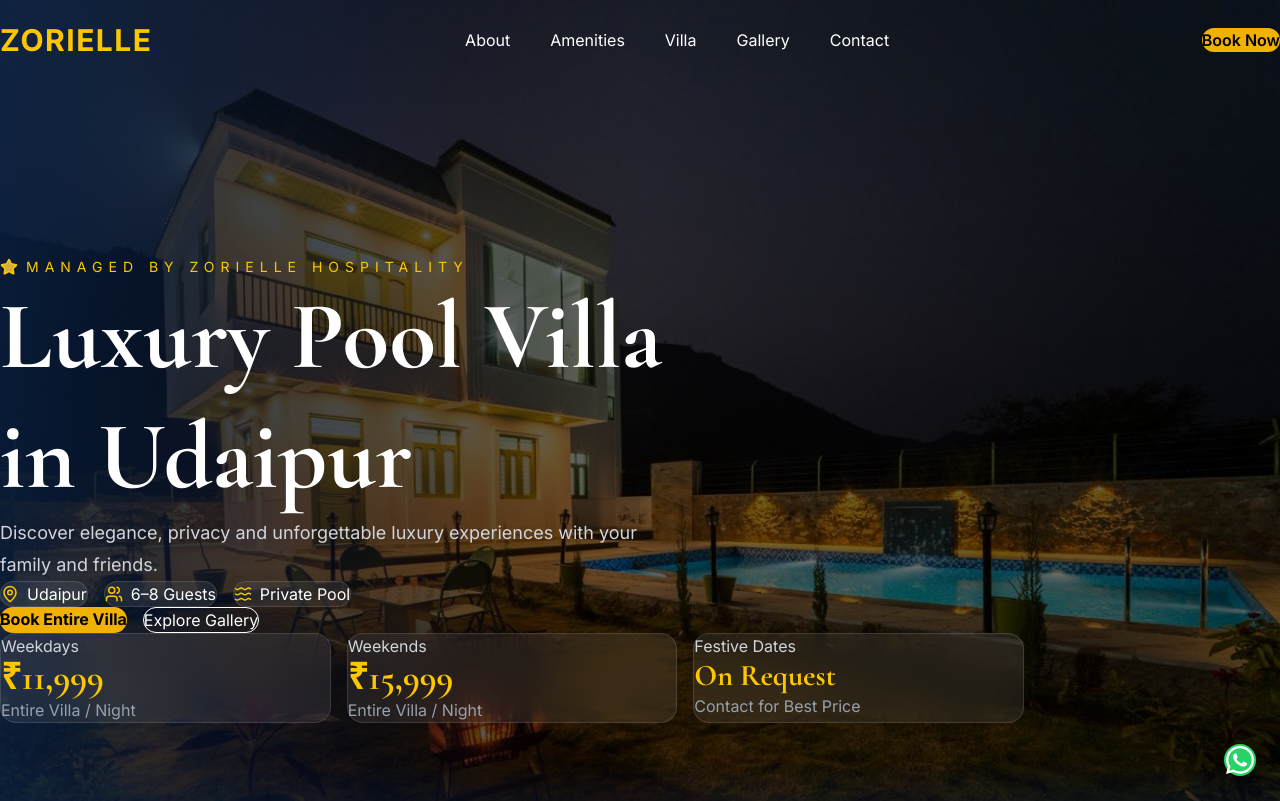
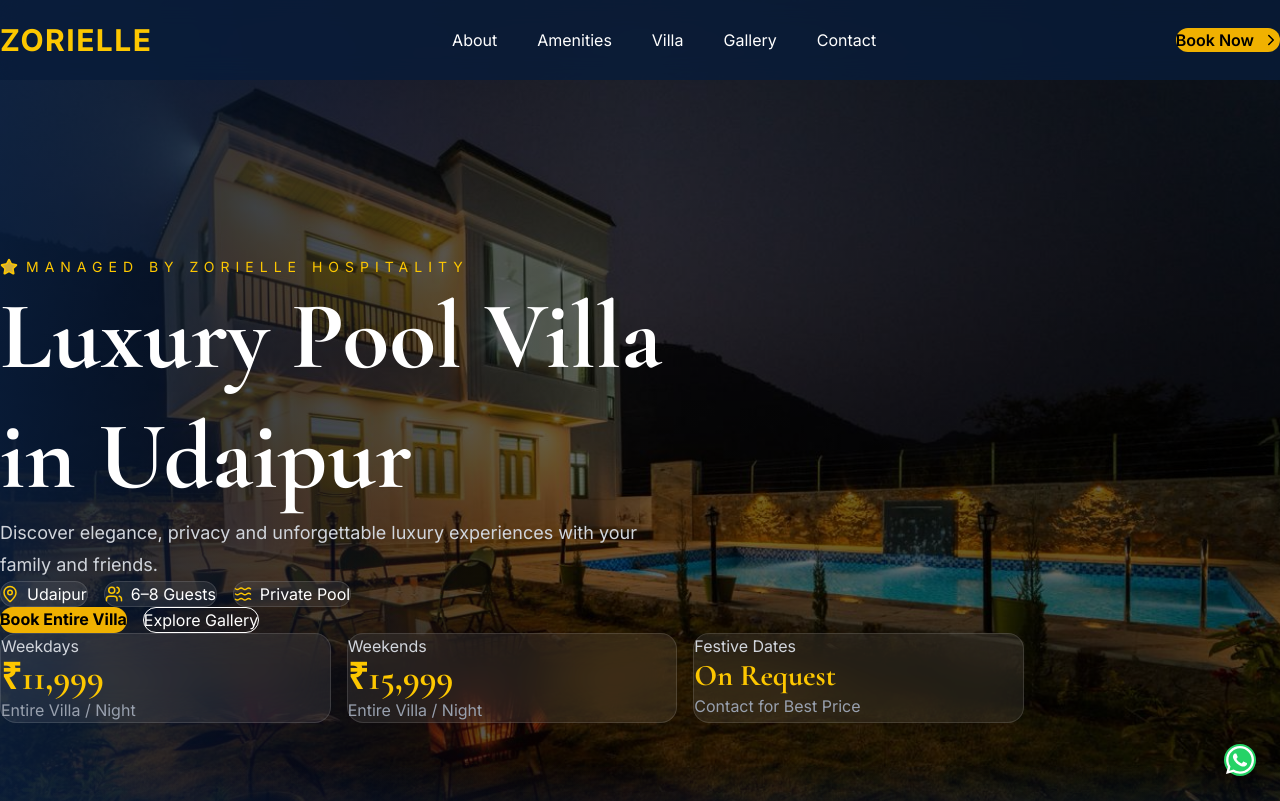
Before and after one commit to Sohail215/sohail-215, a Next.js app: page / in a window 1280 px wide. Shown: the top 801 px of the page. Built offline with nearby package versions, Linux system fonts and the light colour scheme.

Commit message:
Fix navbar responsiveness

```diff
--- a/components/Navbar.tsx
+++ b/components/Navbar.tsx
@@ -1,7 +1,7 @@
 "use client";
 
-import { useState, useEffect } from "react";
-import { Menu, X } from "lucide-react";
+import { useEffect, useState } from "react";
+import { Menu, X, ChevronRight } from "lucide-react";
 
 const navLinks = [
   { name: "About", href: "#about" },
@@ -16,10 +16,8 @@
   const [scrolled, setScrolled] = useState(false);
 
   useEffect(() => {
-    const onScroll = () => setScrolled(window.scrollY > 40);
-
+    const onScroll = () => setScrolled(window.scrollY > 20);
     window.addEventListener("scroll", onScroll);
-
     return () => window.removeEventListener("scroll", onScroll);
   }, []);
 
@@ -27,76 +25,67 @@
     <header
       className={`fixed top-0 left-0 w-full z-50 transition-all duration-500 ${
         scrolled
-          ? "bg-[#081C3A]/90 backdrop-blur-xl shadow-2xl border-b border-yellow-500/20"
-          : "bg-transparent"
+          ? "bg-[#081C3A]/95 backdrop-blur-xl shadow-2xl border-b border-yellow-500/20"
+          : "bg-[#081C3A]/80 backdrop-blur-md"
       }`}
     >
-      <div className="max-w-7xl mx-auto px-6 h-20 flex items-center justify-between">
-
+      <div className="max-w-7xl mx-auto px-4 sm:px-6 h-16 md:h-20 flex items-center justify-between gap-4">
         {/* Logo */}
-
         <a
           href="/"
-          className="text-3xl font-bold tracking-wider text-yellow-400"
+          className="shrink-0 text-2xl md:text-3xl font-bold tracking-wider text-yellow-400 hover:text-yellow-300 transition"
         >
           ZORIELLE
         </a>
 
         {/* Desktop Menu */}
-
-        <nav className="hidden lg:flex items-center gap-10">
-
+        <nav className="hidden md:flex items-center gap-6 lg:gap-10">
           {navLinks.map((item) => (
             <a
               key={item.name}
               href={item.href}
-              className="text-white hover:text-yellow-400 transition duration-300"
+              className="text-white text-sm lg:text-base hover:text-yellow-400 transition duration-300"
             >
               {item.name}
             </a>
           ))}
-
         </nav>
 
         {/* Desktop Button */}
-
         <a
           href="https://wa.me/918619985400"
           target="_blank"
           rel="noopener noreferrer"
-          className="hidden lg:inline-block bg-yellow-500 hover:bg-yellow-400 text-black font-semibold px-7 py-3 rounded-full transition"
+          className="hidden md:inline-flex items-center gap-2 bg-yellow-500 hover:bg-yellow-400 text-black font-semibold px-5 lg:px-7 py-2.5 lg:py-3 rounded-full transition duration-300 hover:scale-105"
         >
           Book Now
+          <ChevronRight size={18} />
         </a>
 
         {/* Mobile Menu Button */}
-
         <button
           onClick={() => setOpen(!open)}
-          className="lg:hidden text-white"
+          className="md:hidden text-white p-2"
+          aria-label="Toggle menu"
         >
-          {open ? <X size={32} /> : <Menu size={32} />}
+          {open ? <X size={30} /> : <Menu size={30} />}
         </button>
-
       </div>
 
       {/* Mobile Menu */}
-
       <div
-        className={`lg:hidden overflow-hidden transition-all duration-500 ${
-          open ? "max-h-96" : "max-h-0"
+        className={`md:hidden overflow-hidden transition-all duration-500 ${
+          open ? "max-h-[420px]" : "max-h-0"
         }`}
       >
-        <div className="bg-[#081C3A] border-t border-yellow-500/20 px-6 py-6">
-
-          <div className="flex flex-col gap-6">
-
+        <div className="bg-[#081C3A] border-t border-yellow-500/20 px-4 sm:px-6 py-5">
+          <div className="flex flex-col gap-4">
             {navLinks.map((item) => (
               <a
                 key={item.name}
                 href={item.href}
                 onClick={() => setOpen(false)}
-                className="text-white text-lg hover:text-yellow-400 transition"
+                className="text-white text-base sm:text-lg hover:text-yellow-400 transition"
               >
                 {item.name}
               </a>
@@ -106,13 +95,13 @@
               href="https://wa.me/918619985400"
               target="_blank"
               rel="noopener noreferrer"
-              className="bg-yellow-500 text-center text-black py-3 rounded-full font-bold mt-3"
+              onClick={() => setOpen(false)}
+              className="mt-2 inline-flex items-center justify-center gap-2 bg-yellow-500 hover:bg-yellow-400 text-black py-3 rounded-full font-bold transition"
             >
               Book Now
+              <ChevronRight size={18} />
             </a>
-
           </div>
-
         </div>
       </div>
     </header>
```
